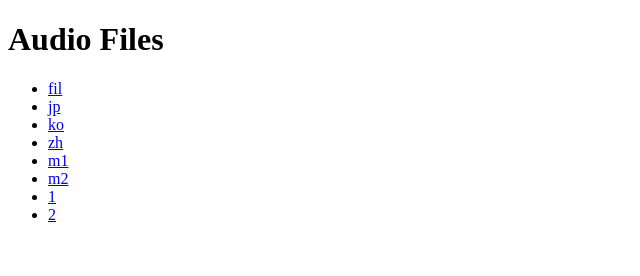
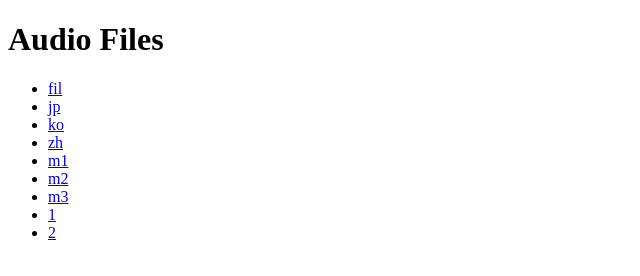
Before and after one commit to dojicreates/audio-files, a plain HTML site: page index.html in a window 1280 px wide. Shown: the full height of the page, 0-640 px from the left. Drawn offline with Linux system fonts and the light colour scheme.

Commit message:
Update index.html

```diff
--- a/index.html
+++ b/index.html
@@ -14,6 +14,7 @@
         <li><a href="audio/damizh.MP3">zh</a></li>
         <li><a href="audio/mag1.mp3">m1</a></li>
         <li><a href="audio/mag2.mp3">m2</a></li>
+        <li><a href="audio/mag3.wav">m3</a></li>
         <li><a href="images/bg1.jpg">1</a></li>
         <li><a href="images/favcon.jpg">2</a></li>
     </ul>
```
